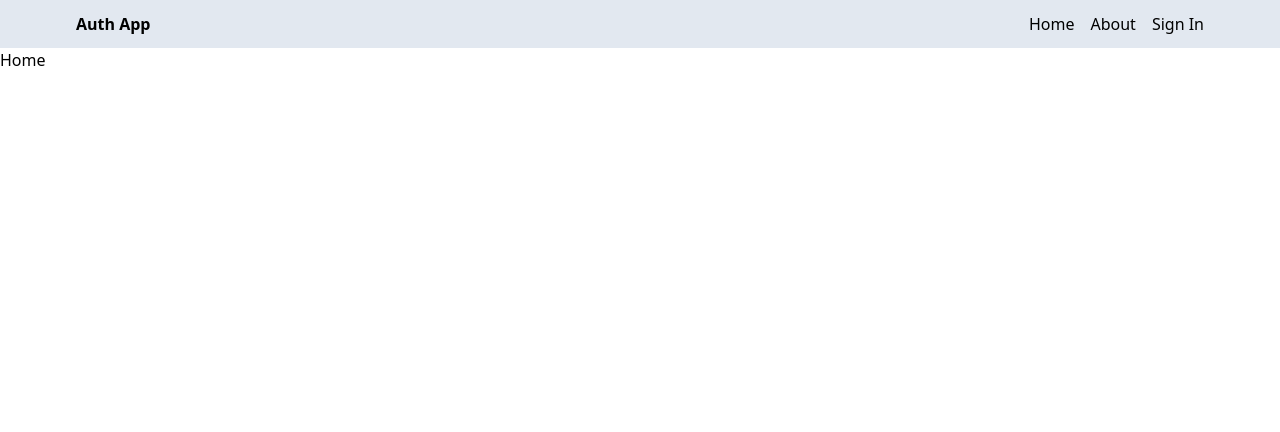
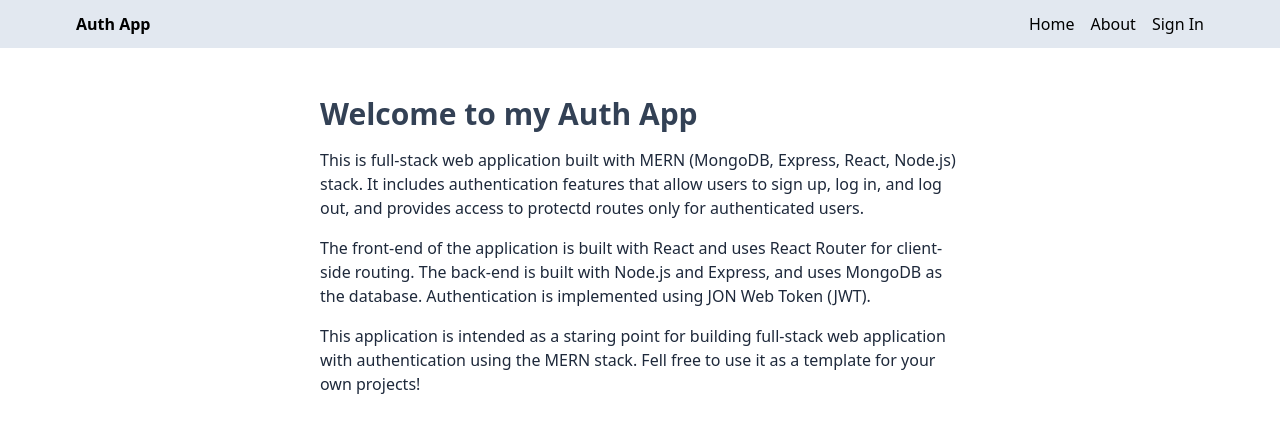
Before and after one commit to mikitran721/mern-auth, a React (Vite) app in the folder client/: page / in a window 1280 px wide. Shown: the top 432 px of the page. Built offline with nearby package versions, Linux system fonts and the light colour scheme; no server answers.

Commit message:
complete home and about pages

```diff
--- a/client/src/pages/About.jsx
+++ b/client/src/pages/About.jsx
@@ -1,5 +1,26 @@
 import React from "react";
 
 export default function About() {
-  return <div>About</div>;
+  return (
+    <div className="px-4 py-12 max-w-2xl mx-auto">
+      <h2 className="text-3xl font-bold mb-4 text-slate-700">About</h2>
+      <p className="mb-4 text-slate-800">
+        This is full-stack web application built with MERN (MongoDB, Express,
+        React, Node.js) stack. It includes authentication features that allow
+        users to sign up, log in, and log out, and provides access to protected
+        routes only for authenticated users.
+      </p>
+      <p className="mb-4 text-slate-800">
+        The front-end of the application is built with React and uses React
+        Router for client-side routing. The back-end is built with Node.js and
+        Express, and uses MongoDB as the database. Authentication is implemented
+        using JON Web Token (JWT).
+      </p>
+      <p className="mb-4 text-slate-800">
+        This application is intended as a staring point for building full-stack
+        web application with authentication using the MERN stack. Fell free to
+        use it as a template for your own projects!
+      </p>
+    </div>
+  );
 }
--- a/client/src/pages/Home.jsx
+++ b/client/src/pages/Home.jsx
@@ -1,5 +1,28 @@
 import React from "react";
 
 export default function Home() {
-  return <div>Home</div>;
+  return (
+    <div className="px-4 py-12 max-w-2xl mx-auto">
+      <h2 className="text-3xl font-bold mb-4 text-slate-700">
+        Welcome to my Auth App
+      </h2>
+      <p className="mb-4 text-slate-800">
+        This is full-stack web application built with MERN (MongoDB, Express,
+        React, Node.js) stack. It includes authentication features that allow
+        users to sign up, log in, and log out, and provides access to protectd
+        routes only for authenticated users.
+      </p>
+      <p className="mb-4 text-slate-800">
+        The front-end of the application is built with React and uses React
+        Router for client-side routing. The back-end is built with Node.js and
+        Express, and uses MongoDB as the database. Authentication is implemented
+        using JON Web Token (JWT).
+      </p>
+      <p className="mb-4 text-slate-800">
+        This application is intended as a staring point for building full-stack
+        web application with authentication using the MERN stack. Fell free to
+        use it as a template for your own projects!
+      </p>
+    </div>
+  );
 }
```
Also changed, not shown: 1 other file (tests, documents, lock files or other folders).
